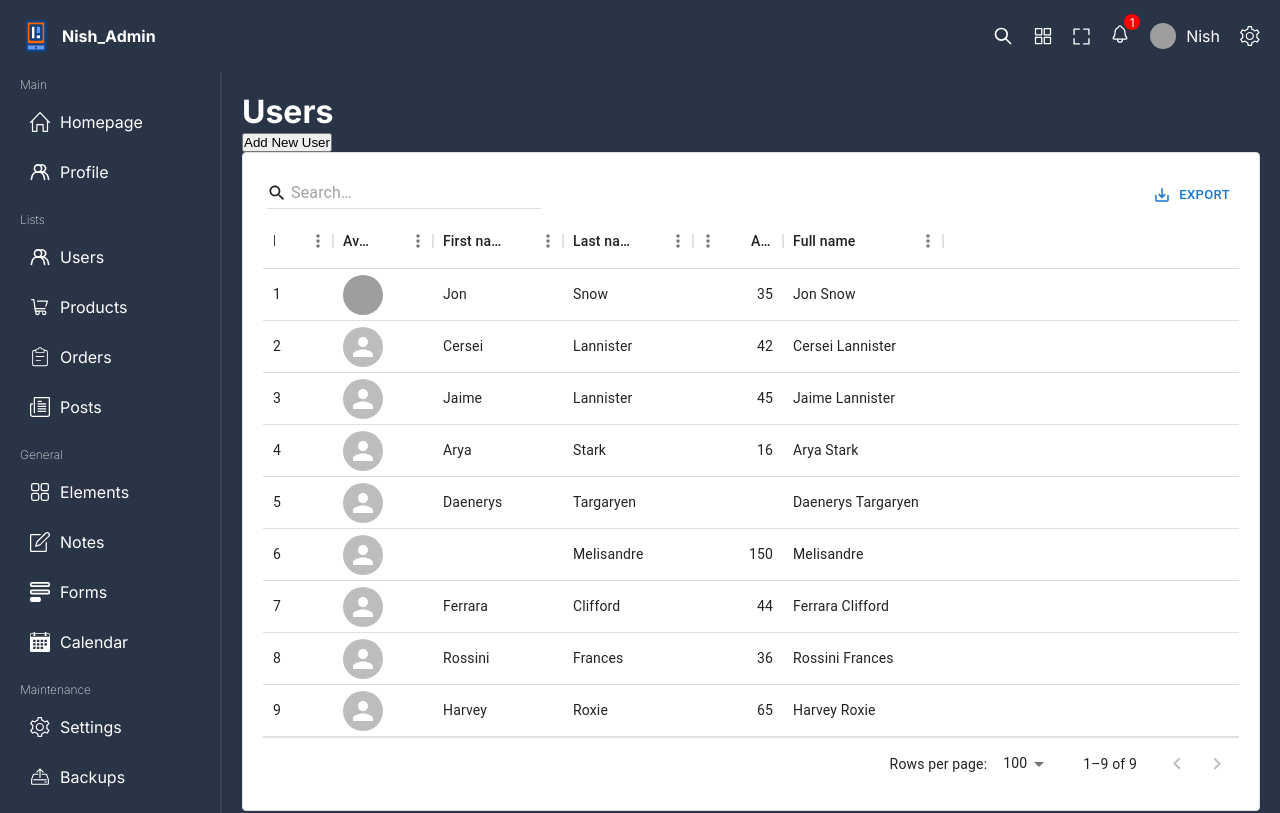
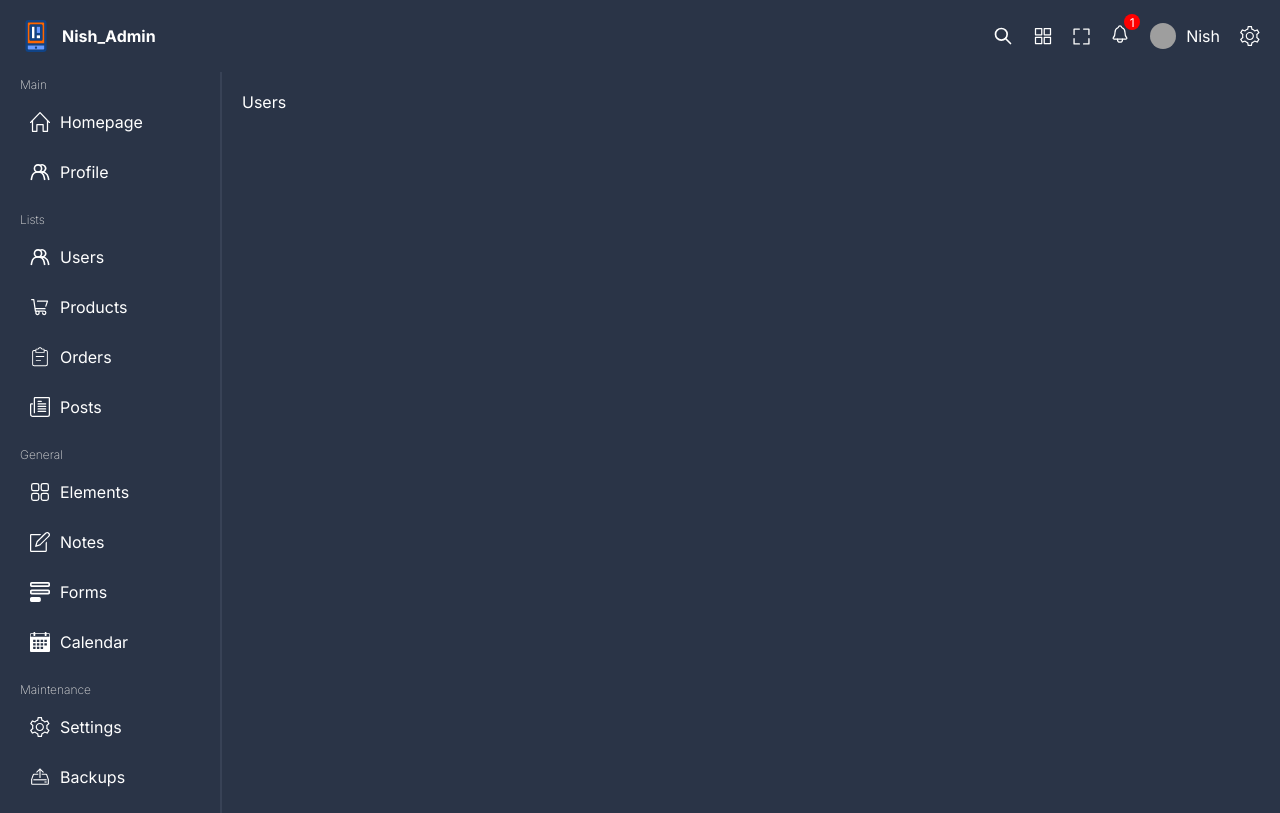
Before and after one commit to yadavNishant2020/react-admin-ui, a React (Vite) app: page /users in a window 1280 px wide. Shown: the top 813 px of the page. Built offline with nearby package versions, Linux system fonts and the light colour scheme; grey boxes are pictures that could not be loaded.

Commit message:
Revert "Added data-grid"
This reverts commit 19c049c3b8ddb9acbc3252bd2cb6cc5e35975196.

```diff
--- a/package.json
+++ b/package.json
@@ -10,10 +10,6 @@
     "preview": "vite preview"
   },
   "dependencies": {
-    "@emotion/react": "^11.11.4",
-    "@emotion/styled": "^11.11.0",
-    "@mui/material": "^5.15.11",
-    "@mui/x-data-grid": "^6.19.5",
     "react": "^18.2.0",
     "react-dom": "^18.2.0",
     "react-router-dom": "^6.22.0",
--- a/src/components/dataTable/dataTable.scss
+++ /dev/null
@@ -1,10 +0,0 @@
-.dataTable{
-    .dataGrid{
-    background-color: #ffff;
-    padding: 20px;
-
-    .MuiDataGrid-toolbarContainer{
-        flex-direction: row-reverse;
-    }
-    }
-}
--- a/src/pages/users/Users.tsx
+++ b/src/pages/users/Users.tsx
@@ -1,17 +1,8 @@
-import DataTable from "../../components/dataTable/DataTable"
 import "./users.scss"
 
 function Users() {
   return (
-    <div className='users'>
-      <div className="info">
-        <h1>Users</h1>
-        <button>Add New User</button>
-        <div className="table">
-          <DataTable />
-        </div>
-      </div>
-    </div>
+    <div className='user'>Users</div>
   )
 }
 
```
Also changed, not shown: 1 other file (tests, documents, lock files or other folders).
